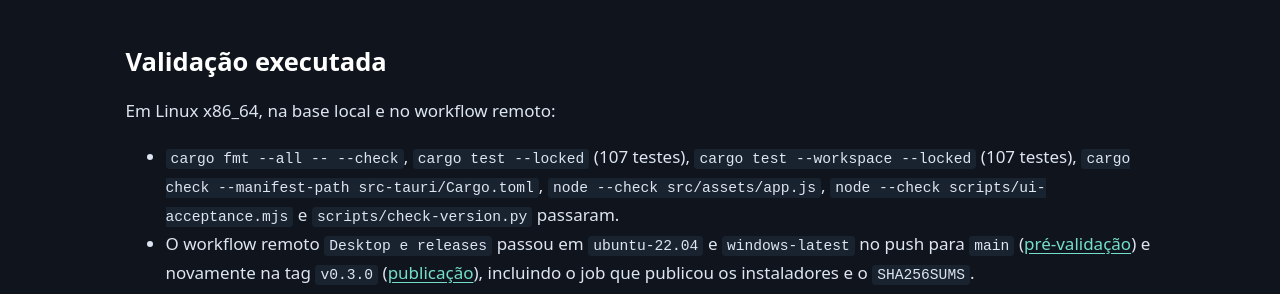
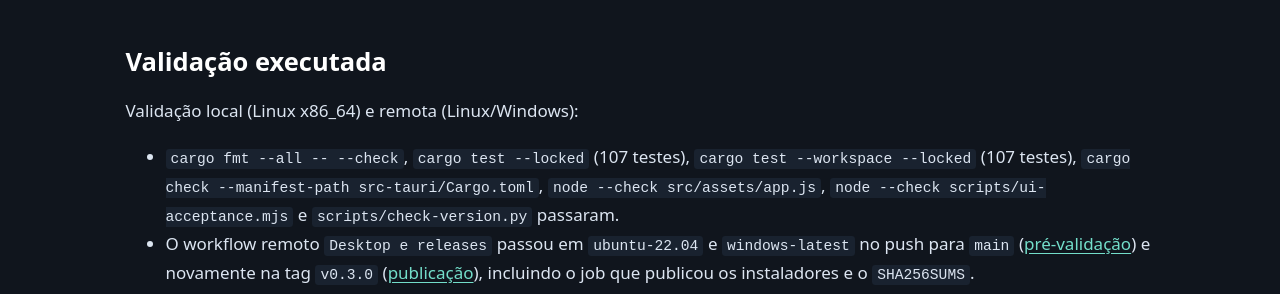
Before and after one commit to Andre-Ricardo/reqlivo, a Jekyll site: the page built from docs/release-0.3.0.md, in a window 1280 px wide and 900 px high, scrolled down 2294 px. Shown: the part 161-455 px from the top of the window. Built offline with Jekyll 4.4.1, drawn with Linux system fonts in a browser that asks for light colours.

Commit message:
Ajusta referências de validação e publicação da 0.3.0

```diff
--- a/docs/release-0.3.0.md
+++ b/docs/release-0.3.0.md
@@ -54,7 +54,7 @@ Comandos comuns (`run`, `send`, `validate`, edição) que encontram migração p
 
 ## Validação executada
 
-Em Linux x86_64, na base local e no workflow remoto:
+Validação local (Linux x86_64) e remota (Linux/Windows):
 
 - `cargo fmt --all -- --check`, `cargo test --locked` (107 testes), `cargo test --workspace --locked` (107 testes), `cargo check --manifest-path src-tauri/Cargo.toml`, `node --check src/assets/app.js`, `node --check scripts/ui-acceptance.mjs` e `scripts/check-version.py` passaram.
 - O workflow remoto `Desktop e releases` passou em `ubuntu-22.04` e `windows-latest` no push para `main` ([pré-validação](https://github.com/Andre-Ricardo/reqlivo/actions/runs/40542757635)) e novamente na tag `v0.3.0` ([publicação](https://github.com/Andre-Ricardo/reqlivo/actions/runs/40544605429)), incluindo o job que publicou os instaladores e o `SHA256SUMS`.
```
Also changed, not shown: docs/proxima-release/resultado-validacao.md (+1 -1 lines).
